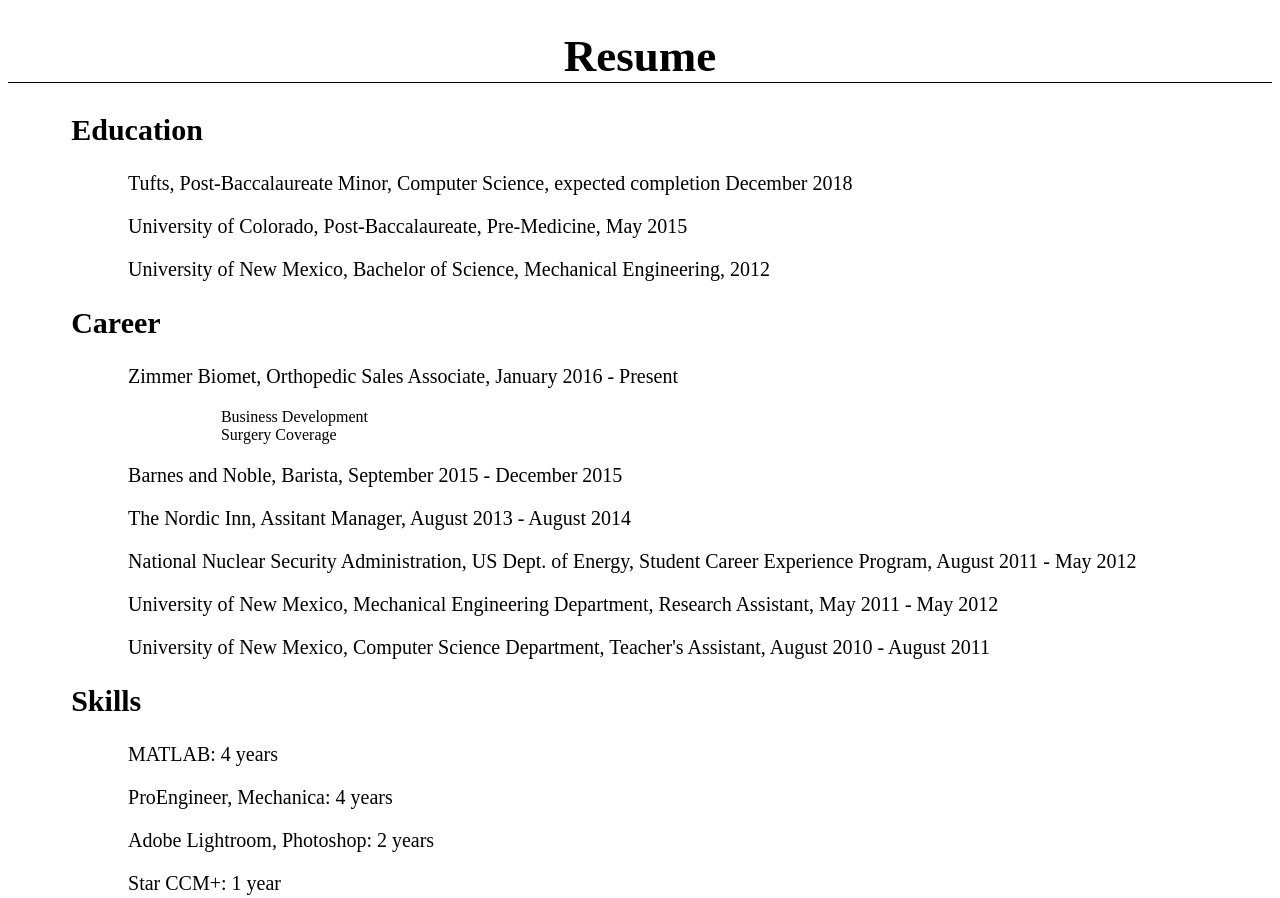
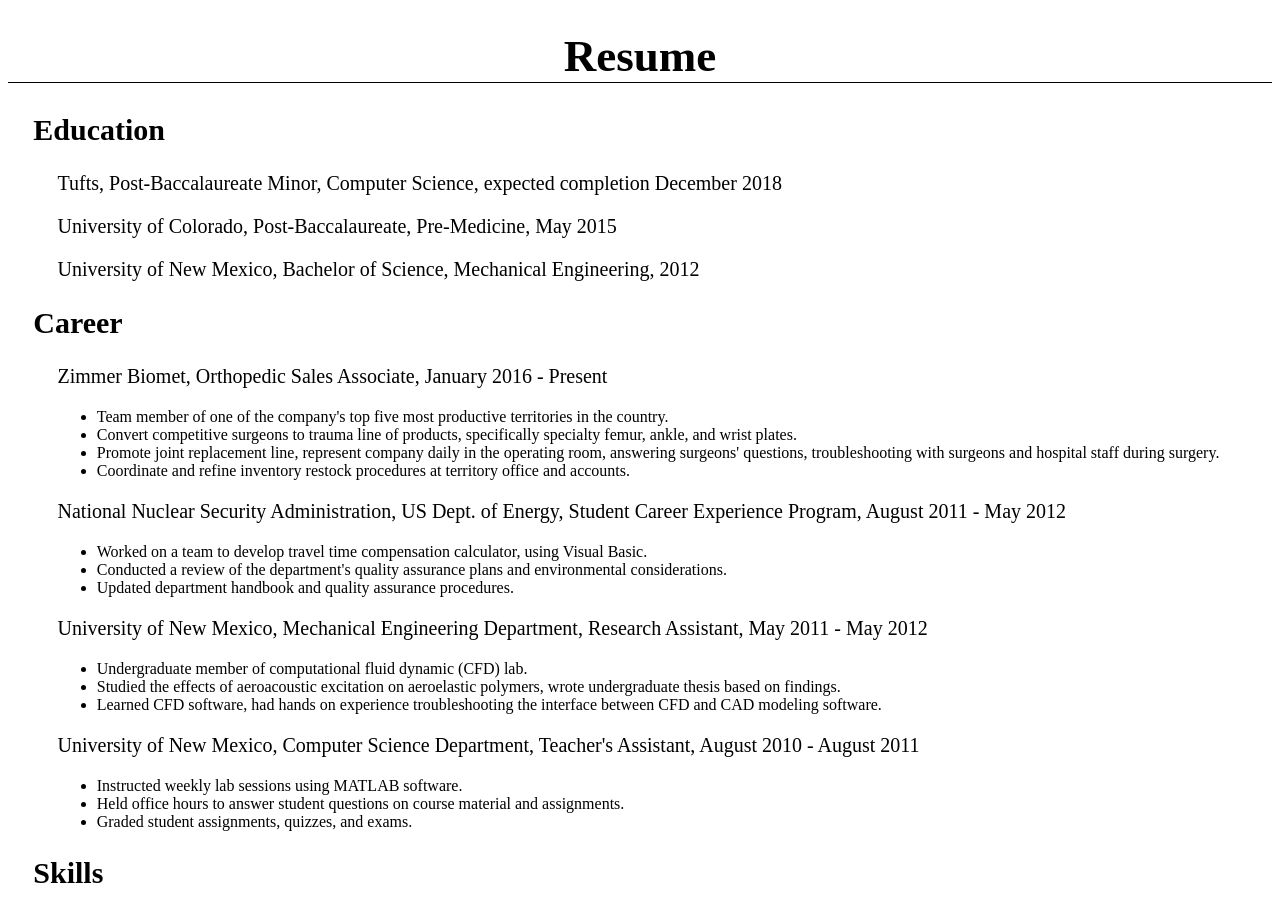
Before and after one commit to mrobin12/mrobin12.github.io, a plain HTML site: page resume.html in a window 1280 px wide. Shown: the top 898 px of the page. Drawn offline with Linux system fonts and the light colour scheme.

Commit message:
updated content in resume and bio updated stylesheets

```diff
--- a/resume.html
+++ b/resume.html
@@ -16,19 +16,35 @@
 		<h2>Career</h2>
 		<div>Zimmer Biomet, Orthopedic Sales Associate, January 2016 - Present</div>
 			<ul>
-				<li>Business Development</li>
-				<li>Surgery Coverage</li>
+				<li>Team member of one of the company's top five most productive territories in the country.</li>
+				<li>Convert competitive surgeons to trauma line of products, specifically specialty femur, ankle, and wrist plates.</li>
+				<li>Promote joint replacement line, represent company daily in the operating room, answering surgeons' questions, troubleshooting with surgeons and hospital staff during surgery.</li>
+				<li>Coordinate and refine inventory restock procedures at territory office and accounts.</li>
 			</ul>
-		<p>Barnes and Noble, Barista, September 2015 - December 2015</p>
-		<p>The Nordic Inn, Assitant Manager, August 2013 - August 2014</p>
-		<p>National Nuclear Security Administration, US Dept. of Energy, Student Career Experience Program, August 2011 - May 2012</p>
-		<p>University of New Mexico, Mechanical Engineering Department, Research Assistant, May 2011 - May 2012</p>
-		<p>University of New Mexico, Computer Science Department, Teacher's Assistant, August 2010 - August 2011</p>
+		<div>National Nuclear Security Administration, US Dept. of Energy, Student Career Experience Program, August 2011 - May 2012</div>
+			<ul>
+				<li>Worked on a team to develop travel time compensation calculator, using Visual Basic.</li>
+				<li>Conducted a review of the department's quality assurance plans and environmental considerations.</li>
+				<li>Updated department handbook and quality assurance procedures.</li>
+			</ul>
+		<div>University of New Mexico, Mechanical Engineering Department, Research Assistant, May 2011 - May 2012</div>
+			<ul>
+				<li>Undergraduate member of computational fluid dynamic (CFD) lab.</li>
+				<li>Studied the effects of aeroacoustic excitation on aeroelastic polymers, wrote undergraduate thesis based on findings.</li>
+				<li>Learned CFD software, had hands on experience troubleshooting the interface between CFD and CAD modeling software.</li>
+			</ul>
+		<div>University of New Mexico, Computer Science Department, Teacher's Assistant, August 2010 - August 2011</div>
+			<ul>
+				<li>Instructed weekly lab sessions using MATLAB software.</li>
+				<li>Held office hours to answer student questions on course material and assignments.</li>
+				<li>Graded student assignments, quizzes, and exams.</li>
+			</ul>
 		<h2>Skills</h2>
 		<p>MATLAB: 4 years</p>
 		<p>ProEngineer, Mechanica: 4 years</p>
 		<p>Adobe Lightroom, Photoshop: 2 years</p>
 		<p>Star CCM+: 1 year</p>
+		<p>Visual Basic: 1 year</p>
 		<p>JavaScript: 1 year</p>
 	</div>
 	</body>
--- a/style.css
+++ b/style.css
@@ -29,6 +29,6 @@
 	font-family: "Avenir";
 	font-size: 20px;
 	text-align: justify;
-	margin-left: 10%;
-	margin-right: 10%;
+	margin-left: 2%;
+	margin-right: 2%;
 }
--- a/style2.css
+++ b/style2.css
@@ -25,18 +25,15 @@
 	font-family: "Avenir";
 	font-size: 20px;
 	text-align: justify;
-	margin-left: 5%;
-	margin-right: 5%;
+	margin-left: 2%;
+	margin-right: 2%;
 }
 
 li {
 	font-family: "Avenir";
+	list-style-type: disc;
 	font-size: 16px;
 	text-align: justify;
-	margin-left: 10%;
-	margin-right: 10%;
+	margin-left: 2%;
+	margin-right: 2%;
 }
-
-ul {
-	list-style-type: none;
-}
```
Also changed, not shown: bio.html (+1 -1 lines).
